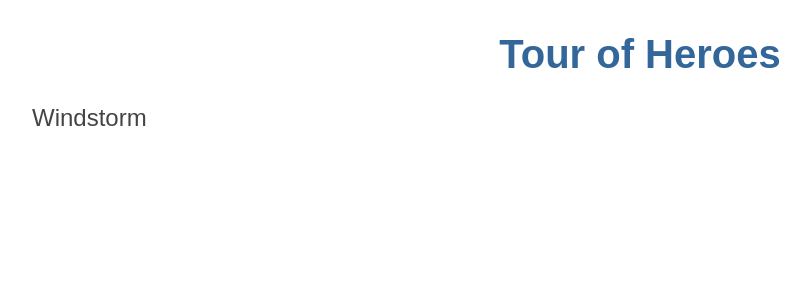
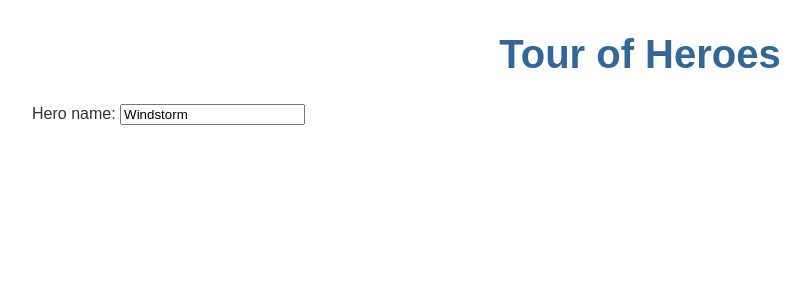
Before and after one commit to NekoCarreraDesigns/practice-makes-permanent, an Angular app in the folder practice-makes-permanent/: page / in a window 1280 px wide. Shown: the top 300 px of the page, without its empty margins (0-810 px from the left). Built offline with nearby package versions, Linux system fonts and the light colour scheme.

Commit message:
added FormsModule, and two way binding

```diff
--- a/practice-makes-permanent/src/app/app.module.ts
+++ b/practice-makes-permanent/src/app/app.module.ts
@@ -1,6 +1,6 @@
 import { NgModule } from '@angular/core';
 import { BrowserModule } from '@angular/platform-browser';
-
+import { FormsModule } from '@angular/forms';
 import { AppComponent } from './app.component';
 import { HeroesComponent } from './heroes/heroes.component';
 
@@ -10,7 +10,8 @@
     HeroesComponent
   ],
   imports: [
-    BrowserModule
+    BrowserModule,
+    FormsModule
   ],
   providers: [],
   bootstrap: [AppComponent]
--- a/practice-makes-permanent/src/app/heroes/heroes.component.html
+++ b/practice-makes-permanent/src/app/heroes/heroes.component.html
@@ -1 +1,4 @@
-<h2>{{ hero }}</h2>
+<div>
+  <label for="name">Hero name: </label>
+  <input id="name" [(ngModel)]="hero.name" placeholder="name" />
+</div>
--- a/practice-makes-permanent/src/app/heroes/heroes.component.ts
+++ b/practice-makes-permanent/src/app/heroes/heroes.component.ts
@@ -1,4 +1,5 @@
 import { Component, OnInit } from '@angular/core';
+import { Hero } from "../hero";
 
 @Component({
   selector: 'app-heroes',
@@ -6,7 +7,10 @@
   styleUrls: ['./heroes.component.css']
 })
 export class HeroesComponent implements OnInit {
-   hero = 'Windstorm'
+   hero: Hero = {
+     id: 1,
+     name: "Windstorm"
+   };
 
   constructor() { }
 
```
Also changed, not shown: practice-makes-permanent/src/app/hero.ts (line endings or trailing spaces).
